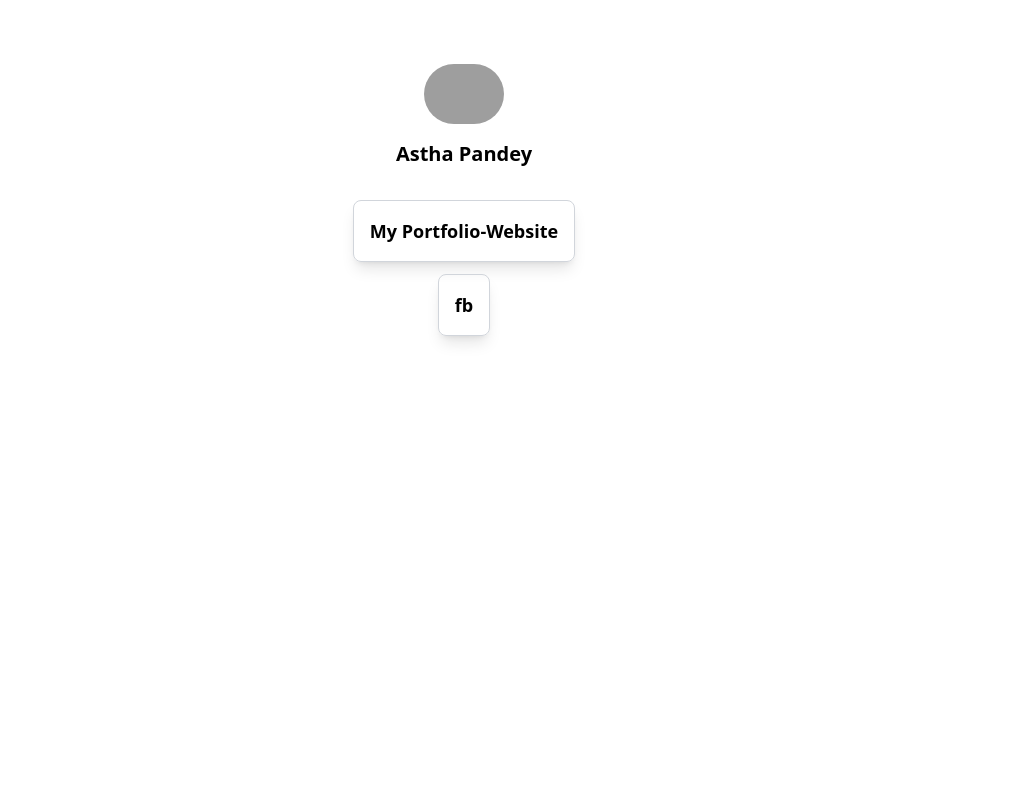
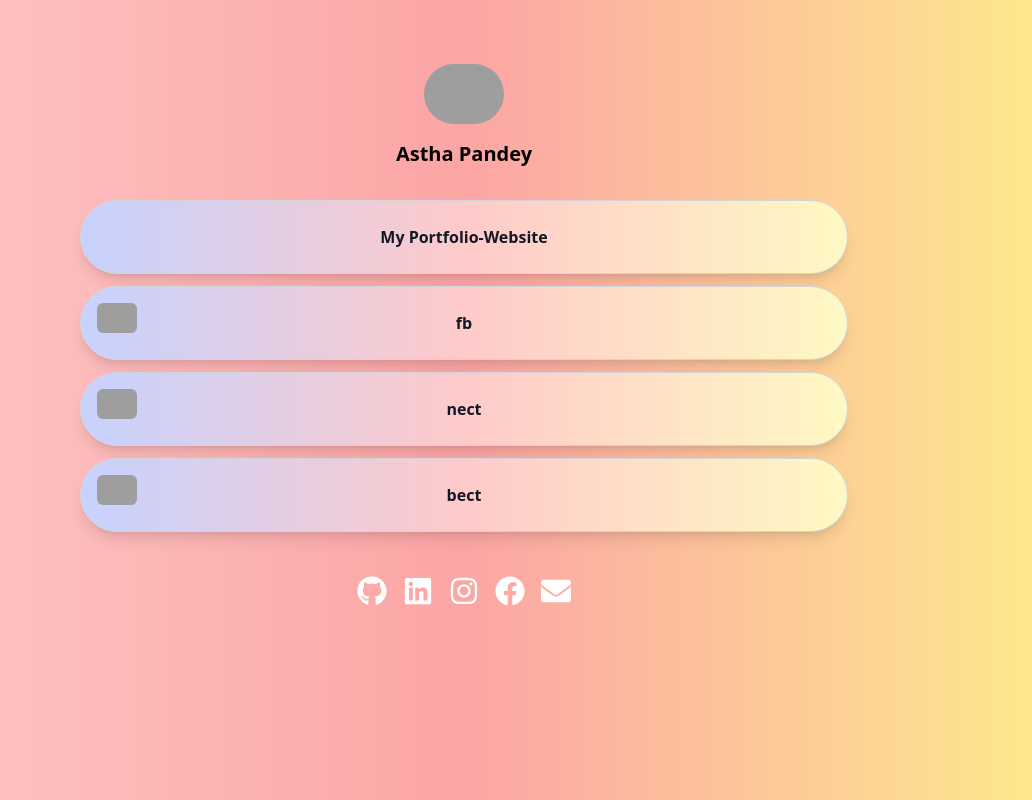
Before and after one commit to pandeyastha/linktree, a Next.js app: page / in a window 1280 px wide. Shown: the whole page, without its empty margins (176-1208 px from the left). Built offline with nearby package versions, Linux system fonts and the light colour scheme; grey boxes are pictures that could not be loaded.

Commit message:
ft- socials

```diff
--- a/data.json
+++ b/data.json
@@ -7,25 +7,51 @@
         {
             "title": "My Portfolio-Website",
             "href":"https://portfolio-asthapandey.vercel.app/",
-            "image":"https://portfolio-asthapandey.vercel.app/static/media/AsthaImageCrop.585b95069887f9e72406.jpg"
+            "image":""
         },
         {
             "title": "fb",
              "href" :"www.meta.com",
              "image":"https://pbs.twimg.com/profile_images/1378469512010297348/2T3h6NuG_400x400.jpg"
+        },
+        {
+            "title": "nect",
+             "href" :"www.meta.com",
+             "image":"https://pbs.twimg.com/profile_images/1378469512010297348/2T3h6NuG_400x400.jpg"
+        },
+        {
+            "title": "bect",
+             "href" :"www.meta.com",
+             "image":"https://pbs.twimg.com/profile_images/1378469512010297348/2T3h6NuG_400x400.jpg"
         }
     ],
-    "socials": [
+    "social": [
         {
             "title": "Github",
             "href":"www.google.com",
             "image":"https://pbs.twimg.com/profile_images/1378469512010297348/2T3h6NuG_400x400.jpg"
         },
         {
-            "title": "linkeidn",
+            "title": "Linkedin",
+             "href" :"www.meta.com",
+             "image":"https://pbs.twimg.com/profile_images/1378469512010297348/2T3h6NuG_400x400.jpg"
+        },
+        {
+            "title": "Instagram",
+             "href" :"www.meta.com",
+             "image":"https://pbs.twimg.com/profile_images/1378469512010297348/2T3h6NuG_400x400.jpg"
+        },
+        {
+            "title": "Facebook",
+             "href" :"www.meta.com",
+             "image":"https://pbs.twimg.com/profile_images/1378469512010297348/2T3h6NuG_400x400.jpg"
+        },
+        {
+            "title": "Mail",
              "href" :"www.meta.com",
              "image":"https://pbs.twimg.com/profile_images/1378469512010297348/2T3h6NuG_400x400.jpg"
         }
+
     ]
 
 }
--- a/package.json
+++ b/package.json
@@ -17,6 +17,7 @@
     "next": "13.4.2",
     "react": "18.2.0",
     "react-dom": "18.2.0",
+    "react-icons": "^4.8.0",
     "typescript": "5.0.4"
   },
   "devDependencies": {
--- a/pages/_document.tsx
+++ b/pages/_document.tsx
@@ -4,7 +4,8 @@ export default function Document() {
   return (
     <Html lang="en">
       <Head />
-      <body>
+      {/*<body className="bg-gradient-to-r from-indigo-200 via-red-200 to-yellow-100">*/}
+        <body className='bg-gradient-to-r from-red-200 via-red-300 to-yellow-200'>
         <Main />
         <NextScript />
       </body>
--- /dev/null
+++ b/pages/components/Socials.tsx
@@ -0,0 +1,28 @@
+import data from "@/data.json"
+import { FaTwitter, FaInstagram,FaGithub, FaLinkedin, FaFacebook, FaEnvelope, FaTiktok } from 'react-icons/fa';
+
+
+const Socials = () => {
+    return (
+    <div className="flex items-center gap-4 mt-8 text-white">
+        {data.social.map((social) => (
+          <a
+            aria-label={`${social.title} link`}
+            key={social.href}
+            href={social.href}
+            target="_blank"
+            rel="noopener noreferrer"
+          >
+            {social.title=== 'Twitter'? <FaTwitter size={30}/>:null}
+            {social.title=== 'Instagram'? <FaInstagram size={30}/>:null}
+            {social.title=== 'Github'? <FaGithub size={30}/>:null}
+            {social.title=== 'Linkedin'? <FaLinkedin size={30}/>:null}
+            {social.title=== 'Facebook'? <FaFacebook size={30}/>:null}
+            {social.title=== 'Mail'? <FaEnvelope size={30}/>:null}
+            {social.title=== 'Tiktok'? <FaTiktok size={30}/>:null}
+          </a>
+        ))}
+    </div>  );
+}
+
+export default Socials;
--- a/pages/index.tsx
+++ b/pages/index.tsx
@@ -1,5 +1,6 @@
 import Image from "next/image";
 import data from "../data.json"
+import Socials from "./components/Socials";
 
 
 function LinkCard( {href, title, image
@@ -10,10 +11,24 @@ function LinkCard( {href, title, image
   return (
     <a
     href={href}
-    className="flex items-center p-4 rounded-lg shadow-lg hover:shadow-xl transition-shadow duration-300 hover:scale-110
-    border border-gray-300 mb-3">
-      <div className="flex flex-col">
-        <h2 className="font-bold text-lg">{title}</h2>
+    className="flex items-center p-4 rounded-full w-full shadow-lg
+     hover:shadow-xl transition-shadow  hover:scale-105 duration-300
+       mb-3 bg-white bg-gradient-to-r from-indigo-200 via-red-200 to-yellow-100
+       border border-gray-300 max-w-3xl">
+      <div className="flex text-center w-full ">
+      <div className="w-10 h-10">
+      {
+        image && (<Image
+          className="rounded-md "
+          alt={title}
+          src={image}
+          width={40}
+          height={40}
+          />)
+      }
+      </div>
+        <h2 className="flex justify-center items-center font-semibold w-full text-gray-900 -ml-10
+        ">{title}</h2>
       </div>
     </a>
   )
@@ -23,7 +38,7 @@ function LinkCard( {href, title, image
 
 export default function Home() {
   return (
-    <div className="flex items-center flex-col mx-auto w-full justify-center mt-16">
+    <div className="flex items-center flex-col mx-auto w-full justify-center mt-16 px-8">
       <Image
       className="rounded-full "
       alt={data.name}
@@ -33,6 +48,8 @@ export default function Home() {
       />
       <h1 className="font-bold mt-4 mb-8 text-xl">{data.name}</h1>
     {data.links.map((link) => (<LinkCard key={link.href} {...link} />))}
+      <Socials />
+
     </div>
   )
 }
```
Also changed, not shown: 1 other file (tests, documents, lock files or other folders).
